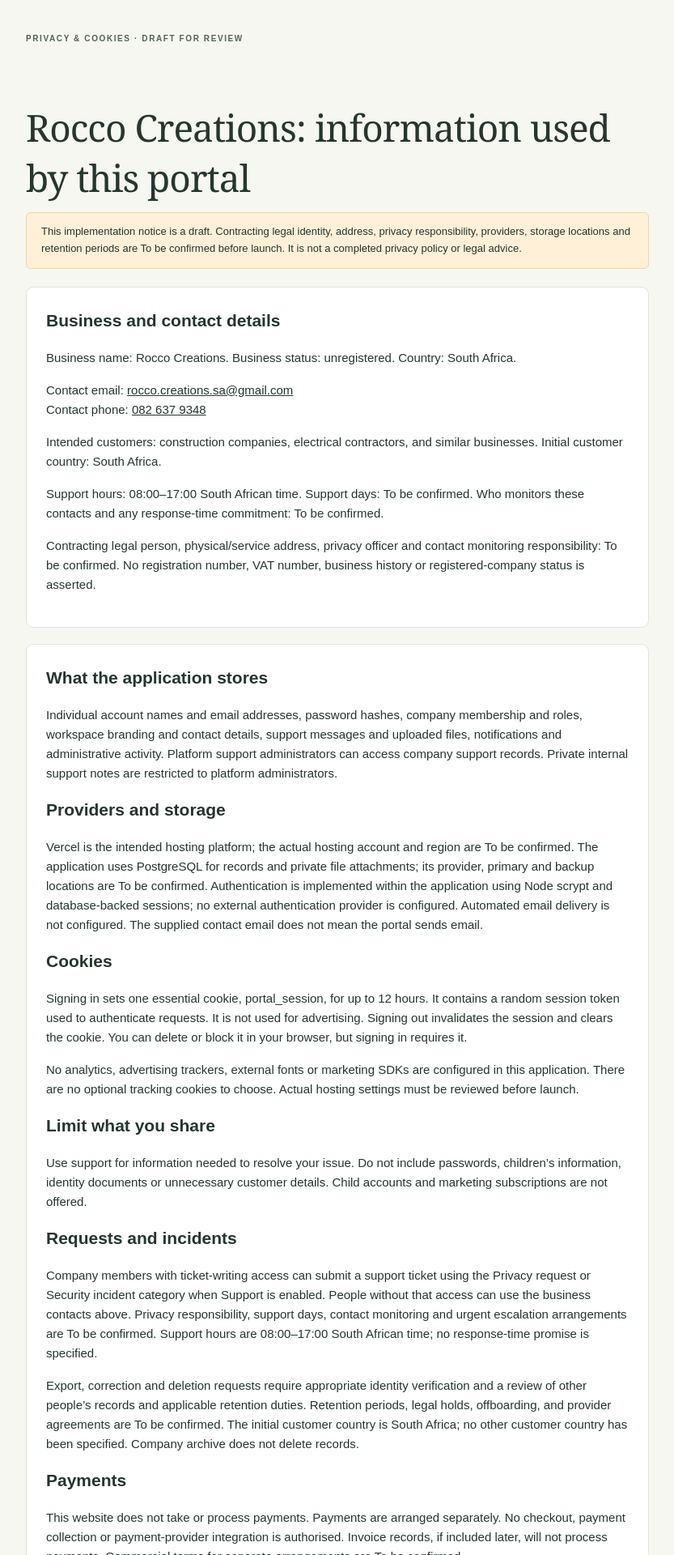
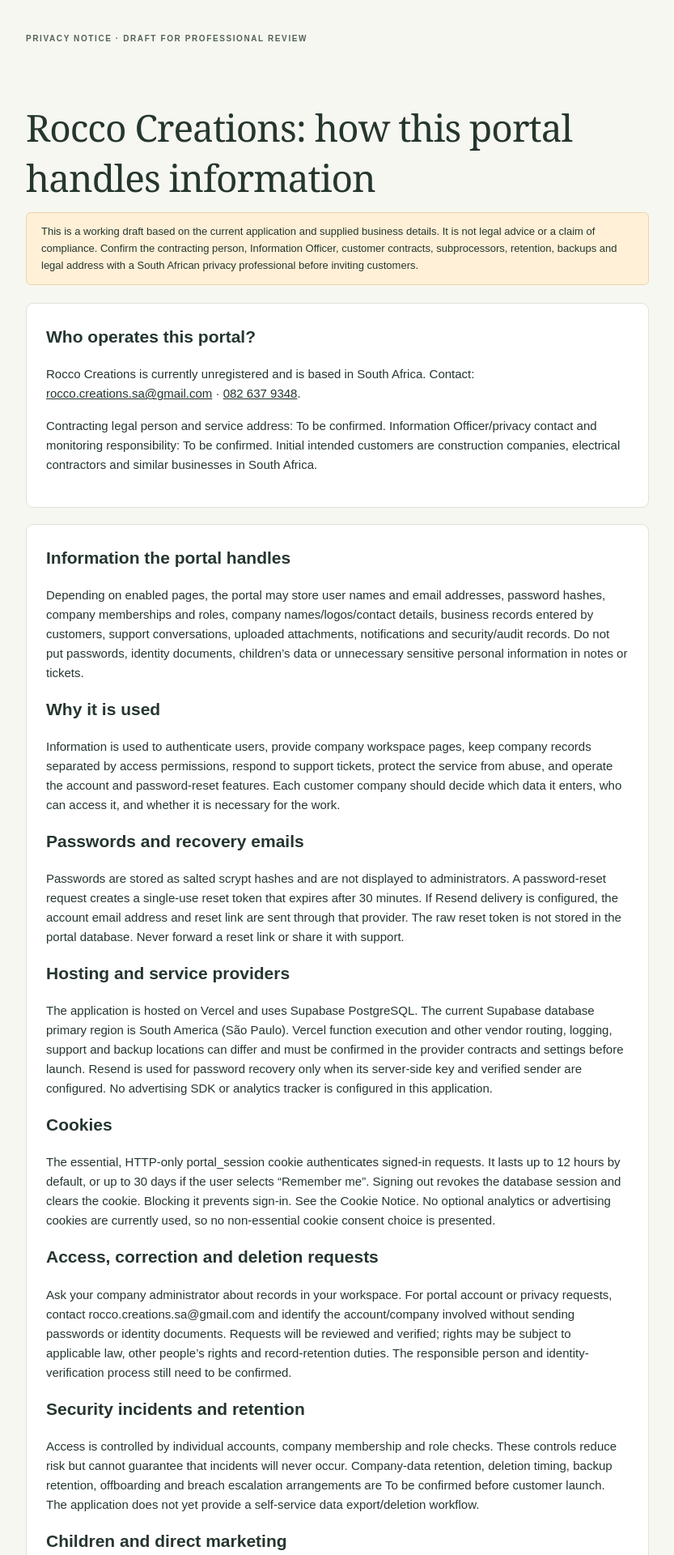
Before and after one commit to roccopurell2012-create/Main-management-os, a Next.js app: page /privacy in a window 1280 px wide. Shown: the part 60-1980 px from the top of the page at 81% size, without its empty margins (223-1056 px from the left). Built offline with nearby package versions, Linux system fonts and the light colour scheme.

Commit message:
Update privacy notice for current account and hosting behavior

```diff
--- a/app/privacy/page.js
+++ b/app/privacy/page.js
@@ -2,20 +2,24 @@ import Link from 'next/link';
 import {business} from '../../lib/business.mjs';
 export const dynamic='force-dynamic';
 export default function Privacy(){return <main id="main-content" tabIndex={-1} className="setup">
-  <p className="eyebrow">PRIVACY & COOKIES · DRAFT FOR REVIEW</p>
-  <h1>{business.name}: information used by this portal</h1>
-  <div className="notice">This implementation notice is a draft. Contracting legal identity, address, privacy responsibility, providers, storage locations and retention periods are To be confirmed before launch. It is not a completed privacy policy or legal advice.</div>
-  <section className="panel business-contact"><h2>Business and contact details</h2>
-    <p>Business name: {business.name}. Business status: {business.status}. Country: {business.country}.</p>
-    <p>Contact email: <a href={'mailto:'+business.email}>{business.email}</a><br/>Contact phone: <a href={'tel:'+business.phone.replaceAll(' ','')}>{business.phone}</a></p>
-    <p>Intended customers: {business.intendedCustomers}. Initial customer country: {business.initialCustomerCountry}.</p><p>Support hours: {business.supportHours}. Support days: {business.supportDays}. Who monitors these contacts and any response-time commitment: To be confirmed.</p>
-    <p>Contracting legal person, physical/service address, privacy officer and contact monitoring responsibility: To be confirmed. No registration number, VAT number, business history or registered-company status is asserted.</p>
+  <p className="eyebrow">PRIVACY NOTICE · DRAFT FOR PROFESSIONAL REVIEW</p>
+  <h1>{business.name}: how this portal handles information</h1>
+  <div className="notice">This is a working draft based on the current application and supplied business details. It is not legal advice or a claim of compliance. Confirm the contracting person, Information Officer, customer contracts, subprocessors, retention, backups and legal address with a South African privacy professional before inviting customers.</div>
+  <section className="panel business-contact"><h2>Who operates this portal?</h2>
+    <p>Rocco Creations is currently unregistered and is based in South Africa. Contact: <a href={'mailto:'+business.email}>{business.email}</a> · <a href={'tel:'+business.phone.replaceAll(' ','')}>{business.phone}</a>.</p>
+    <p>Contracting legal person and service address: To be confirmed. Information Officer/privacy contact and monitoring responsibility: To be confirmed. Initial intended customers are construction companies, electrical contractors and similar businesses in South Africa.</p>
   </section>
-  <section className="panel"><h2>What the application stores</h2><p>Individual account names and email addresses, password hashes, company membership and roles, workspace branding and contact details, support messages and uploaded files, notifications and administrative activity. Platform support administrators can access company support records. Private internal support notes are restricted to platform administrators.</p>
-  <h2>Providers and storage</h2><p>Vercel is the intended hosting platform; the actual hosting account and region are To be confirmed. The application uses PostgreSQL for records and private file attachments; its provider, primary and backup locations are To be confirmed. Authentication is implemented within the application using Node scrypt and database-backed sessions; no external authentication provider is configured. Automated email delivery is not configured. The supplied contact email does not mean the portal sends email.</p>
-  <h2>Cookies</h2><p>Signing in sets one essential cookie, portal_session, for up to 12 hours. It contains a random session token used to authenticate requests. It is not used for advertising. Signing out invalidates the session and clears the cookie. You can delete or block it in your browser, but signing in requires it.</p><p>No analytics, advertising trackers, external fonts or marketing SDKs are configured in this application. There are no optional tracking cookies to choose. Actual hosting settings must be reviewed before launch.</p>
-  <h2>Limit what you share</h2><p>Use support for information needed to resolve your issue. Do not include passwords, children’s information, identity documents or unnecessary customer details. Child accounts and marketing subscriptions are not offered.</p>
-  <h2>Requests and incidents</h2><p>Company members with ticket-writing access can submit a support ticket using the Privacy request or Security incident category when Support is enabled. People without that access can use the business contacts above. Privacy responsibility, support days, contact monitoring and urgent escalation arrangements are To be confirmed. Support hours are 08:00–17:00 South African time; no response-time promise is specified.</p><p>Export, correction and deletion requests require appropriate identity verification and a review of other people’s records and applicable retention duties. Retention periods, legal holds, offboarding, and provider agreements are To be confirmed. The initial customer country is South Africa; no other customer country has been specified. Company archive does not delete records.</p>
-  <h2>Payments</h2><p>This website does not take or process payments. Payments are arranged separately. No checkout, payment collection or payment-provider integration is authorised. Invoice records, if included later, will not process payments. Commercial terms for separate arrangements are To be confirmed.</p></section>
-  <Link href="/">Return to portal</Link>
+  <section className="panel">
+    <h2>Information the portal handles</h2><p>Depending on enabled pages, the portal may store user names and email addresses, password hashes, company memberships and roles, company names/logos/contact details, business records entered by customers, support conversations, uploaded attachments, notifications and security/audit records. Do not put passwords, identity documents, children’s data or unnecessary sensitive personal information in notes or tickets.</p>
+    <h2>Why it is used</h2><p>Information is used to authenticate users, provide company workspace pages, keep company records separated by access permissions, respond to support tickets, protect the service from abuse, and operate the account and password-reset features. Each customer company should decide which data it enters, who can access it, and whether it is necessary for the work.</p>
+    <h2>Passwords and recovery emails</h2><p>Passwords are stored as salted scrypt hashes and are not displayed to administrators. A password-reset request creates a single-use reset token that expires after 30 minutes. If Resend delivery is configured, the account email address and reset link are sent through that provider. The raw reset token is not stored in the portal database. Never forward a reset link or share it with support.</p>
+    <h2>Hosting and service providers</h2><p>The application is hosted on Vercel and uses Supabase PostgreSQL. The current Supabase database primary region is South America (São Paulo). Vercel function execution and other vendor routing, logging, support and backup locations can differ and must be confirmed in the provider contracts and settings before launch. Resend is used for password recovery only when its server-side key and verified sender are configured. No advertising SDK or analytics tracker is configured in this application.</p>
+    <h2>Cookies</h2><p>The essential, HTTP-only portal_session cookie authenticates signed-in requests. It lasts up to 12 hours by default, or up to 30 days if the user selects “Remember me”. Signing out revokes the database session and clears the cookie. Blocking it prevents sign-in. See the <Link href="/cookies">Cookie Notice</Link>. No optional analytics or advertising cookies are currently used, so no non-essential cookie consent choice is presented.</p>
+    <h2>Access, correction and deletion requests</h2><p>Ask your company administrator about records in your workspace. For portal account or privacy requests, contact <a href={'mailto:'+business.email}>{business.email}</a> and identify the account/company involved without sending passwords or identity documents. Requests will be reviewed and verified; rights may be subject to applicable law, other people’s rights and record-retention duties. The responsible person and identity-verification process still need to be confirmed.</p>
+    <h2>Security incidents and retention</h2><p>Access is controlled by individual accounts, company membership and role checks. These controls reduce risk but cannot guarantee that incidents will never occur. Company-data retention, deletion timing, backup retention, offboarding and breach escalation arrangements are To be confirmed before customer launch. The application does not yet provide a self-service data export/deletion workflow.</p>
+    <h2>Children and direct marketing</h2><p>This portal is designed for business workspaces, not for children’s accounts or marketing subscriptions. Do not enter children’s personal information. No marketing email list is maintained by this portal.</p>
+    <h2>Payments and customer terms</h2><p>This portal does not collect or process payments. Payments for any separate services are agreed separately. No online checkout or payment provider is connected.</p>
+    <p>Last reviewed for software behaviour: 15 November 2026. Update this notice whenever vendors, data, purposes or settings change.</p>
+  </section>
+  <p><Link href="/cookies">Cookie Notice</Link> · <Link href="/terms">Terms of Use</Link> · <Link href="/">Return to portal</Link></p>
 </main>}
```
